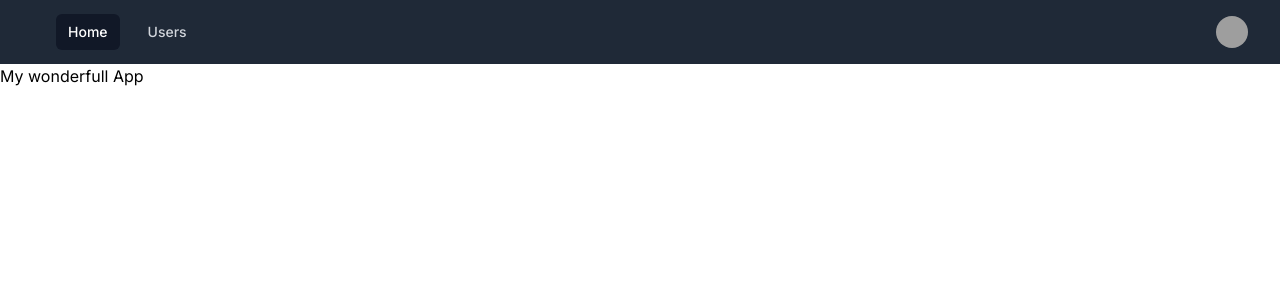
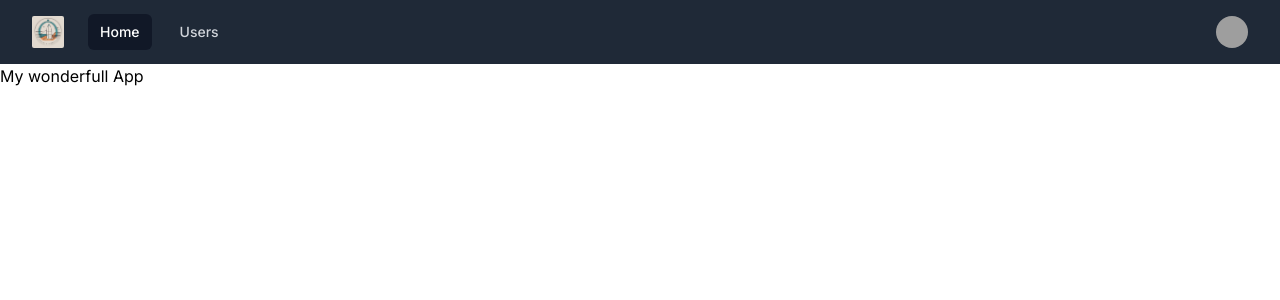
Before and after one commit to ClementPremartin/template, a Next.js app in the folder front-end/: page / in a window 1280 px wide. Shown: the top 300 px of the page. Built offline with nearby package versions, Linux system fonts and the light colour scheme; grey boxes are pictures that could not be loaded.

Commit message:
adding logo in Navbar

```diff
--- a/front-end/app/components/Navbar.tsx
+++ b/front-end/app/components/Navbar.tsx
@@ -4,6 +4,7 @@ import Image from 'next/image'
 import Link from 'next/link'
 import { usePathname } from 'next/navigation'
 import { Dispatch, SetStateAction, useEffect, useState } from 'react'
+import logo from '../../public/SwellShare.png'
 
 const Navbar = () => {
   const [isMenuOpen, setIsMenuOpen] = useState<boolean>(false)
@@ -78,6 +79,15 @@ const Navbar = () => {
             </button>
           </div>
           <div className="flex flex-1 items-center justify-center sm:items-stretch sm:justify-start">
+            <div className="flex flex-shrink-0 items-center">
+              <Image
+                className="h-8 w-auto rounded-sm"
+                src={logo}
+                width={100}
+                height={100}
+                alt="logo"
+              />
+            </div>
             <div className="hidden sm:ml-6 sm:block">
               <div className="flex space-x-4">
                 {/* <!-- Current: "bg-gray-900 text-white", Default: "text-gray-300 hover:bg-gray-700 hover:text-white" --> */}
```
Also changed, not shown: front-end/public/SwellShare.png (added).
